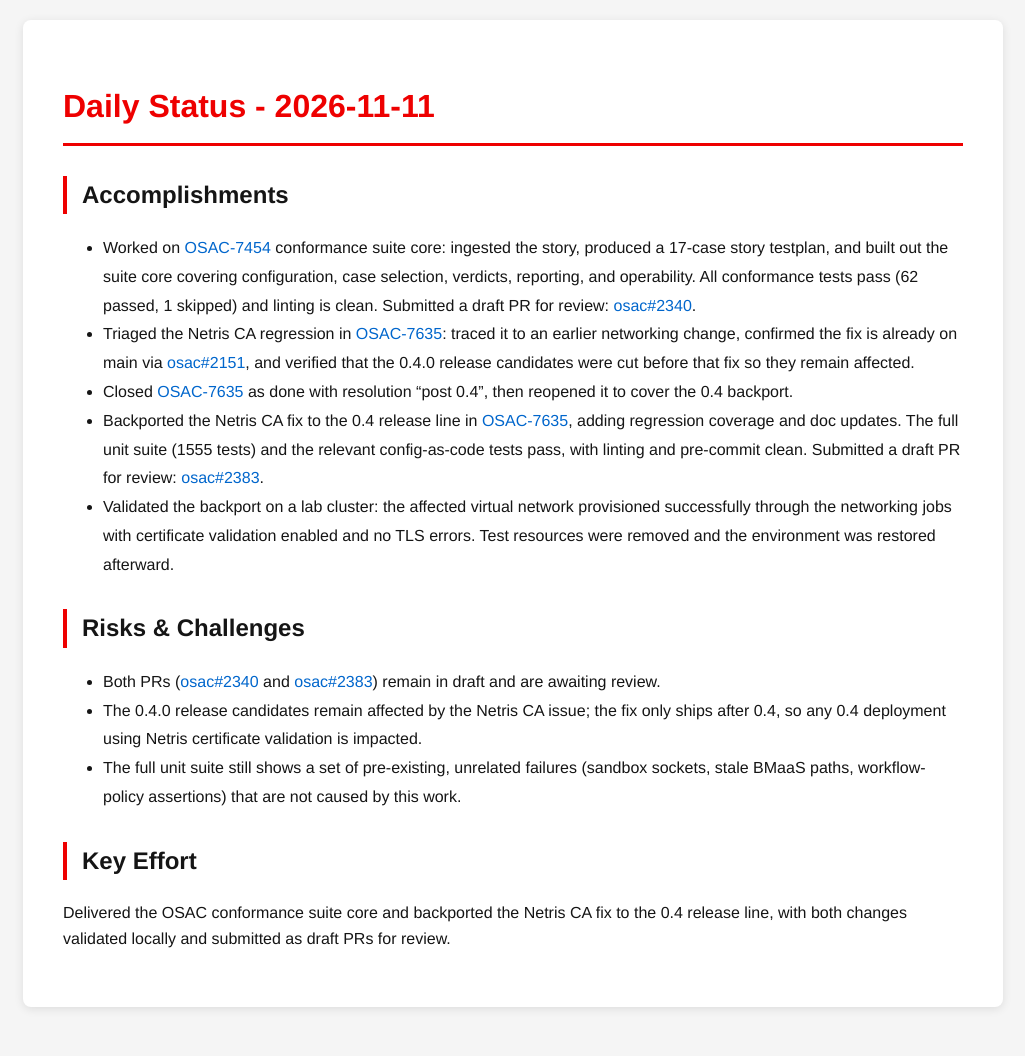
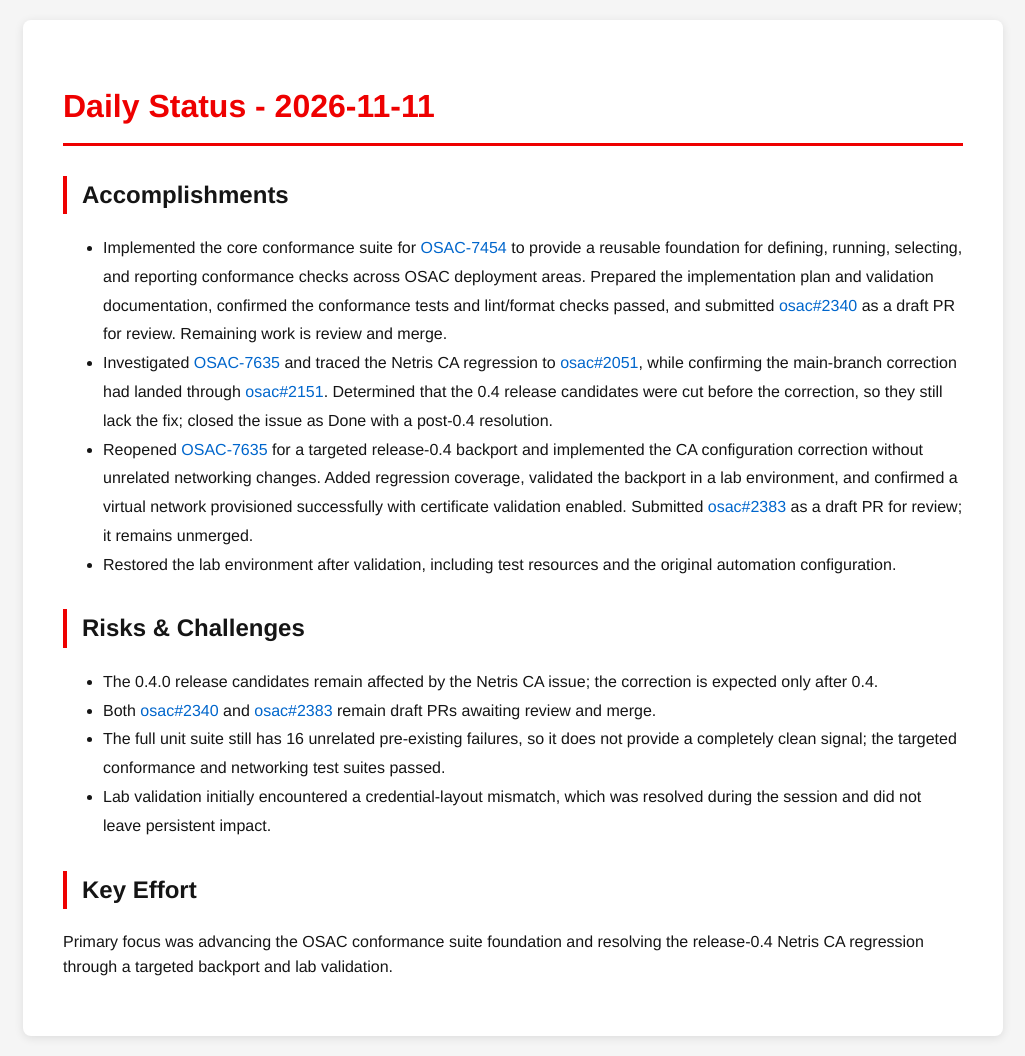
Before and after one commit to tzvatot/daily-status, a Jekyll site: the page built from 2026-11-11.md, in a window 1280 px wide. Shown: the whole page, without its empty margins (127-1152 px from the left). Built offline with Jekyll 4.4.1, drawn with Linux system fonts in a browser that asks for light colours; before the commit the page ends 1027 px from its top, so only the background shows below that.

Commit message:
Daily status update - 2026-11-11

```diff
--- a/2026-11-11.md
+++ b/2026-11-11.md
@@ -7,19 +7,16 @@ date: 2026-11-11
 # Daily Status - 2026-11-11
 
 ## Accomplishments
-
-- Worked on [OSAC-7454](https://redhat.atlassian.net/browse/OSAC-7454) conformance suite core: ingested the story, produced a 17-case story testplan, and built out the suite core covering configuration, case selection, verdicts, reporting, and operability. All conformance tests pass (62 passed, 1 skipped) and linting is clean. Submitted a draft PR for review: [osac#2340](https://github.com/osac-project/osac/pull/2340).
-- Triaged the Netris CA regression in [OSAC-7635](https://redhat.atlassian.net/browse/OSAC-7635): traced it to an earlier networking change, confirmed the fix is already on main via [osac#2151](https://github.com/osac-project/osac/pull/2151), and verified that the 0.4.0 release candidates were cut before that fix so they remain affected.
-- Closed [OSAC-7635](https://redhat.atlassian.net/browse/OSAC-7635) as done with resolution "post 0.4", then reopened it to cover the 0.4 backport.
-- Backported the Netris CA fix to the 0.4 release line in [OSAC-7635](https://redhat.atlassian.net/browse/OSAC-7635), adding regression coverage and doc updates. The full unit suite (1555 tests) and the relevant config-as-code tests pass, with linting and pre-commit clean. Submitted a draft PR for review: [osac#2383](https://github.com/osac-project/osac/pull/2383).
-- Validated the backport on a lab cluster: the affected virtual network provisioned successfully through the networking jobs with certificate validation enabled and no TLS errors. Test resources were removed and the environment was restored afterward.
+- Implemented the core conformance suite for [OSAC-7454](https://redhat.atlassian.net/browse/OSAC-7454) to provide a reusable foundation for defining, running, selecting, and reporting conformance checks across OSAC deployment areas. Prepared the implementation plan and validation documentation, confirmed the conformance tests and lint/format checks passed, and submitted [osac#2340](https://github.com/osac-project/osac/pull/2340) as a draft PR for review. Remaining work is review and merge.
+- Investigated [OSAC-7635](https://redhat.atlassian.net/browse/OSAC-7635) and traced the Netris CA regression to [osac#2051](https://github.com/osac-project/osac/pull/2051), while confirming the main-branch correction had landed through [osac#2151](https://github.com/osac-project/osac/pull/2151). Determined that the 0.4 release candidates were cut before the correction, so they still lack the fix; closed the issue as Done with a post-0.4 resolution.
+- Reopened [OSAC-7635](https://redhat.atlassian.net/browse/OSAC-7635) for a targeted release-0.4 backport and implemented the CA configuration correction without unrelated networking changes. Added regression coverage, validated the backport in a lab environment, and confirmed a virtual network provisioned successfully with certificate validation enabled. Submitted [osac#2383](https://github.com/osac-project/osac/pull/2383) as a draft PR for review; it remains unmerged.
+- Restored the lab environment after validation, including test resources and the original automation configuration.
 
 ## Risks & Challenges
-
-- Both PRs ([osac#2340](https://github.com/osac-project/osac/pull/2340) and [osac#2383](https://github.com/osac-project/osac/pull/2383)) remain in draft and are awaiting review.
-- The 0.4.0 release candidates remain affected by the Netris CA issue; the fix only ships after 0.4, so any 0.4 deployment using Netris certificate validation is impacted.
-- The full unit suite still shows a set of pre-existing, unrelated failures (sandbox sockets, stale BMaaS paths, workflow-policy assertions) that are not caused by this work.
+- The 0.4.0 release candidates remain affected by the Netris CA issue; the correction is expected only after 0.4.
+- Both [osac#2340](https://github.com/osac-project/osac/pull/2340) and [osac#2383](https://github.com/osac-project/osac/pull/2383) remain draft PRs awaiting review and merge.
+- The full unit suite still has 16 unrelated pre-existing failures, so it does not provide a completely clean signal; the targeted conformance and networking test suites passed.
+- Lab validation initially encountered a credential-layout mismatch, which was resolved during the session and did not leave persistent impact.
 
 ## Key Effort
-
-Delivered the OSAC conformance suite core and backported the Netris CA fix to the 0.4 release line, with both changes validated locally and submitted as draft PRs for review.
+Primary focus was advancing the OSAC conformance suite foundation and resolving the release-0.4 Netris CA regression through a targeted backport and lab validation.
```
